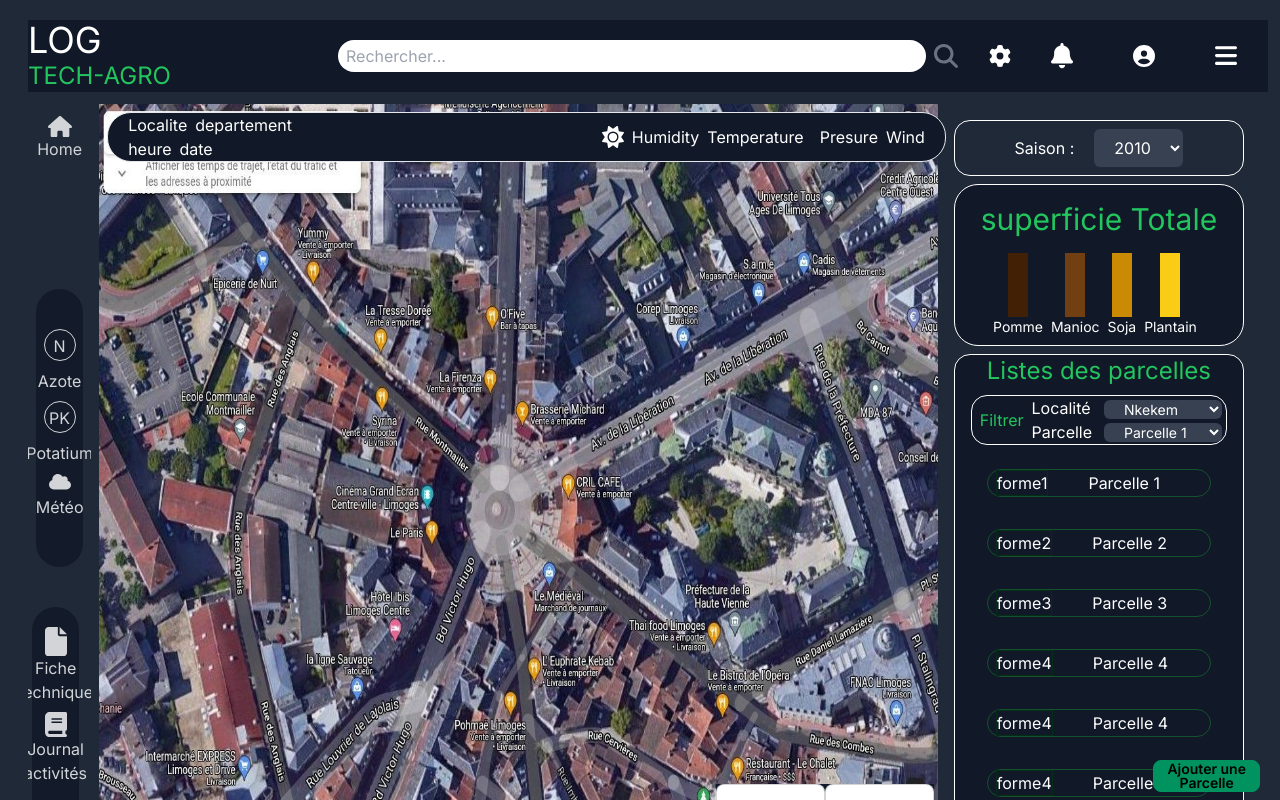
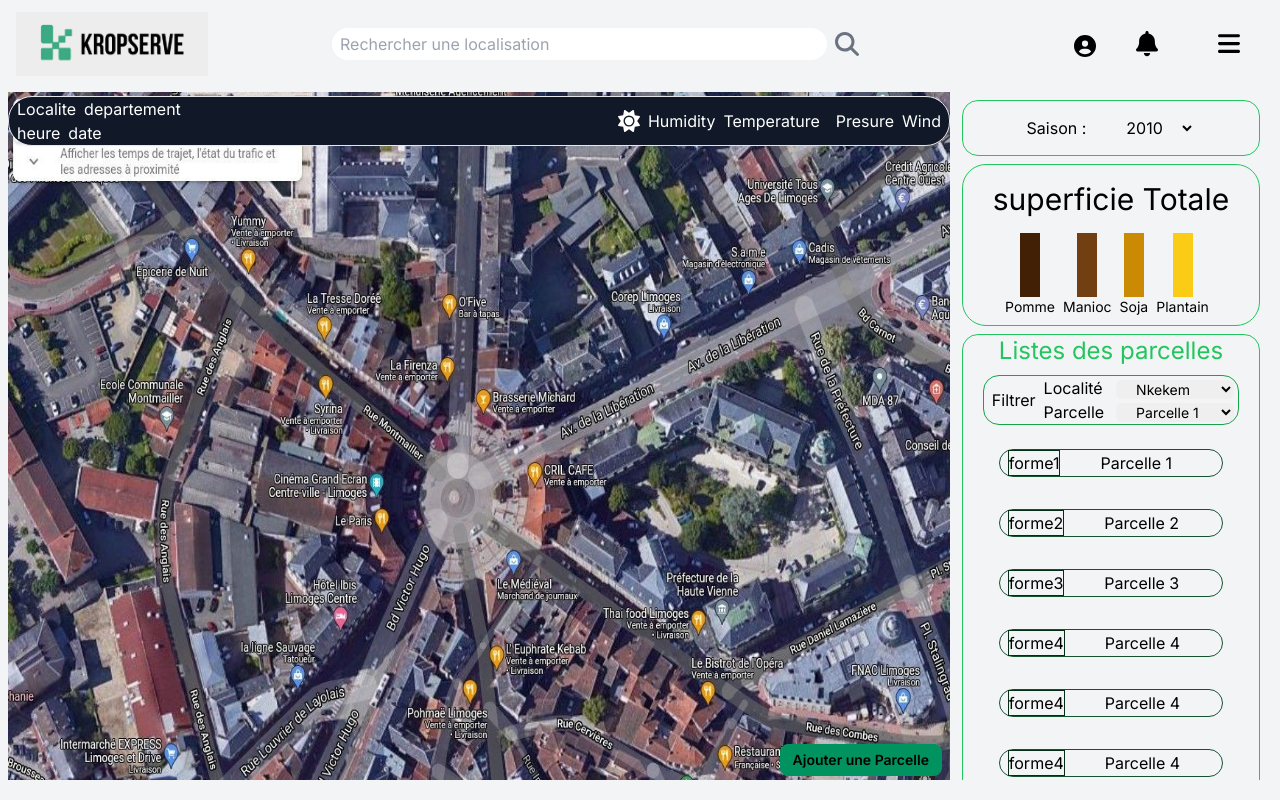
Before and after one commit to Mandarahades/yowyobdoc, a Next.js app: page /home1 in a window 1280 px wide. Built offline with nearby package versions, Linux system fonts and the light colour scheme.

Commit message:
New version home page

```diff
--- a/src/app/(techagro)/components/choixSaison.tsx
+++ b/src/app/(techagro)/components/choixSaison.tsx
@@ -4,10 +4,10 @@ type Props = {}
 
 export default function choixSaison({}: Props) {
   return (
-    <div className="flex flex-row justify-center mb-2 border border-white rounded-2xl p-2">
-      <form className='text-white'>
+    <div className="flex flex-row justify-center mb-2 border border-green-500 rounded-2xl p-2 z-0">
+      <form className=''>
         <label className='mr-5'>Saison  :</label>
-        <select className=" rounded-md py-2 px-4 bg-gray-700">
+        <select className=" rounded-md py-2 px-4 bg-gray-100 z-0">
           <option>2010</option>
           <option>2011</option>
           <option>2012</option>
--- a/src/app/(techagro)/components/filtreParcelles.tsx
+++ b/src/app/(techagro)/components/filtreParcelles.tsx
@@ -4,23 +4,23 @@ type Props = {}
 
 export default function filtreParcelles({}: Props) {
   return (
-    <div className="flex flex-row  justify-center border border-white rounded-2xl mt-2">
-      <div className='text-green-500 flex flex-col items-center justify-center mr-2 ml-2'>Filtrer</div>
-      <form className=' form flex flex-grow w-8/12 text-white justify-center items-center'>
+    <div className="flex flex-row  justify-center border border-green-600 rounded-2xl mt-2">
+      <div className='flex flex-col items-center justify-center mr-2 ml-2'>Filtrer</div>
+      <form className=' form flex flex-grow w-8/12 justify-center items-center'>
         <div className='flex flex-grow w-10/12'>
           <div className='flex flex-col mr-2 md:w-8/12'>
             <label className=''>Localité</label>
             <label className=''>Parcelle</label>
           </div>
           <div className='mx-1 flex flex-col text-sm'>
-              <select  className="form-control rounded-md my-1 px-4 bg-gray-700">
+              <select  className="form-control rounded-md my-1 px-4">
                   <option>Nkekem</option>
                   <option>Njombé</option>
                   <option>Pendja</option>
                   <option>Foumbot</option>
                   <option>Souza</option>
               </select>
-              <select className="form-control rounded-md px-4 bg-gray-700">
+              <select className="form-control rounded-md px-4 ">
                   <option>Parcelle 1</option>
                   <option>Parcelle 2</option>
                   <option>Parcelle 3</option>
--- a/src/app/(techagro)/components/image.tsx
+++ /dev/null
@@ -1,31 +0,0 @@
-import React from 'react';
-import { FontAwesomeIcon } from '@fortawesome/react-fontawesome';
-import { faSearch, faCalendarDays } from '@fortawesome/free-solid-svg-icons';
-import InfoHome from './infoHome';
-import Paginate from './paginate';
-import SatIndices from './satIndices';
-
-type Props = {};
-
-export default function Image({}: Props) {
-  return (
-    <div className="relative">
-      <img src="/fertisat.jpg" alt="Shoes" className="w-full md:h-screen overflow-scroll" />
-      <div className='absolute w-full lg:block bg-gray-900 outline-none text-white border rounded-3xl top-0 left-0 m-2 md:px-5'>
-        <InfoHome />
-      </div>
-      <div className='absolute flex flex-row justify-center items-center text-center w-full bottom-2'>
-        <div className='absolute flex flex-row justify-center text-white items-center text-center bottom-16 right-1 bg-gray-900'>
-          <SatIndices />
-        </div>
-        <div className='absolute flex flex-row justify-center items-center text-center w-11/12 mx-3 self-center lg:block bg-gray-900 outline-none text-white border rounded-3xl bottom-0 left-0 m-2 md:px-5'>
-          <Paginate />
-        </div>
-        <div className=' absolute bottom-2 right-1 h-10 w-10 flex mx-1 bg-gray-900 self-end rounded-3xl  text-white justify-center items-center'>
-          <FontAwesomeIcon icon={faCalendarDays} size="lg" width={24}/>
-        </div>
-      </div>
-
-    </div>
-  );
-}
--- /dev/null
+++ b/src/app/(techagro)/components/imageSat.tsx
@@ -0,0 +1,31 @@
+import React from 'react';
+import Image from 'next/image'
+import satPic from '../../../../public/fertisat.jpg'
+import { FontAwesomeIcon } from '@fortawesome/react-fontawesome';
+import { faSearch, faCalendarDays } from '@fortawesome/free-solid-svg-icons';
+import InfoHome from './infoHome';
+import Paginate from './paginate';
+import SatIndices from './satIndices';
+
+type Props = {};
+
+export default function ImageSat({}: Props) {
+  return (
+    <div className=" flex items-center justify-center sticky  top-10  mt-2 h-full w-full overflow-hidden"  >
+      <div className='h-full'>
+        <Image
+        src={satPic}
+          alt="image satellite"
+          className='md:h-screen'
+        />
+      </div>
+
+      <div className='absolute w-full m-1 px-2 self-center lg:block bg-gray-900 outline-none text-white border rounded-3xl top-0  md:px-2'>
+        <InfoHome />
+      </div>
+      <div className='absolute  justify-end  self-end text-center w-full bottom-1 right-1'>
+        <button className="btn btn-outline absolute bottom-2  btn-sm btn-active btn-success right-1">Ajouter une Parcelle</button>
+      </div>
+    </div>
+  );
+}
--- a/src/app/(techagro)/components/listParcelles.tsx
+++ b/src/app/(techagro)/components/listParcelles.tsx
@@ -5,7 +5,7 @@ type Props = {}
 
 export default function listParcelles({}: Props) {
   return (
-    <div className='flex flex-col   items-center mt-2 border bg-gray-900 border-white rounded-2xl text-white'>
+    <div className='flex flex-col   items-center mt-2 border bg-gray-100 border-green-500 rounded-2xl '>
         <div className='flex flex-col overflow-y-scroll' style={{ height: '64vh' }}>
             <div className='flex flex-grow text-2xl justify-center items-center  text-green-500 px-2'>Listes des parcelles</div>
             <div className='mb-2 md:h-20 w-full'><FiltreParcelles /></div>
@@ -49,9 +49,7 @@ export default function listParcelles({}: Props) {
                 <div className='mr-10 ml-2  border border-spacing-8 border-green-950'>forme4</div>
                 <div className=''>Parcelle 4</div>
             </div>
-            <div className="flex mt-5 sticky  h-16 md:fixed md:w-1/12  bottom-2  right-5  justify-end items-end">
-                <button className="btn btn-outline   btn-sm btn-active btn-success w-full">Ajouter une Parcelle</button>
-            </div>
+
         </div>
     </div>
   )
--- a/src/app/(techagro)/components/navbar.tsx
+++ b/src/app/(techagro)/components/navbar.tsx
@@ -1,42 +1,44 @@
 import React from 'react'
 import { FontAwesomeIcon } from '@fortawesome/react-fontawesome';
 import { faCircleUser, faBell, faCog, faBars ,faSearch, faUserCircle } from '@fortawesome/free-solid-svg-icons';
+import { width } from '@fortawesome/free-solid-svg-icons/fa0';
 
 
 type Props = {}
 
 export default function navbar({}: Props) {
   return (
-            <div className='flex flex-row w-full h-10 md:h-32 py-  text-white bg-gray-900 mx-2 items-center '>
-              <div className='navbar-start  items-center flex-shrink-1'>
-                <div className='mr-1 text-4xl'>LOG</div>
-                <div className='text-green-500 text-2xl'>TECH-AGRO</div>
+            <div className='flex sticky top-1 flex-row w-full h-10 md:h-16  mx-2 items-center z-50'>
+              <div className='navbar-start items-center h-full md:w-3/12'>
+                <div className='flex flex-row mr-1 w-2/3 h-full  items-end'>
+                   <img src="/lokropserve.jpg" alt="Shoes" className="h-full mr-1" />
+                </div>
               </div>
-              <div className="navbar-center md:w-6/12">
-                <div className="flex  rounded-md">
+              <div className="navbar-center md:w-5/12">
+                <div className="flex ">
                   <input
                     type="text"
-                    placeholder="Rechercher..."
-                    className="flex-row px-2 py-1  w-full rounded-3xl"
+                    placeholder="Rechercher une localisation"
+                    className="flex-row px-2 py-1 text-black  w-full rounded-3xl hidden md:block"
                   />
                   <div className="pl-2">
                     <FontAwesomeIcon icon={faSearch} height="lg" width={24} className="text-gray-500" />
                   </div>
                 </div>
               </div>
-              <div className='navbar-end'>
-                <div className='w-full flex flex-row  justify-center items-center flex-shrink-1'>
-                  <div className='mx-2 md:mx-5'><FontAwesomeIcon icon={faCog} size="6x" width={22}/></div>
+              <div className='flex flex-row navbar-end md:w-4/12 justify-end items-end right-1'>
+                <div className='w-full flex flex-row  justify-end items-end flex-shrink-1 '>
+                  <div className='mx-2 md:mx-5'><FontAwesomeIcon icon={faCircleUser} size="6x" width={22}/></div>
                   <div className='mx-2 md:mx-5'><FontAwesomeIcon icon={faBell} size="6x" width={22}/></div>
                   <div className="dropdown dropdown-end">
-                  <div tabIndex={0} role="button" className='mx-2 md:mx-5'>
+                  <div tabIndex={0} role="button" className='mx-2 md:mx-5 flex'>
                     <div className='mx-2 md:mx-5'>
-                    <FontAwesomeIcon icon={faCircleUser} size="lg" width={22}/>
+                    <FontAwesomeIcon icon = {faBars} size="lg" width={22} className='flex self-end'/>
                     </div>
                   </div>
                   <ul
                     tabIndex={0}
-                    className="menu menu-sm dropdown-content bg-base-100 rounded-box z-[1] mt-3 w-52 p-2 shadow">
+                    className="menu menu-sm dropdown-content bg-green-500 rounded-box mt-3 w-52 p-2 shadow text-black">
                     <li>
                       <a className="justify-between">
                         Profile
@@ -47,7 +49,6 @@ export default function navbar({}: Props) {
                     <li><a>Logout</a></li>
                   </ul>
                 </div>
-                  <div className='mx-2 md:mx-5'><FontAwesomeIcon icon={faBars} size="6x" width={22}/></div>
                 </div>
               </div>
             </div>
--- a/src/app/(techagro)/components/superficieTotale.tsx
+++ b/src/app/(techagro)/components/superficieTotale.tsx
@@ -4,8 +4,8 @@ type Props = {}
 
 export default function superficieTotale({}: Props) {
   return (
-    <div className='flex flex-col justify-center items-center border border-white rounded-3xl p-2 bg-gray-900 text-white'>
-        <div className='text-3xl flex flex-grow justify-center items-center my-2 text-green-500'>superficie Totale</div>
+    <div className='flex flex-col justify-center items-center border border-green-500 rounded-3xl p-2 bg-gray-100 '>
+        <div className='text-3xl flex flex-grow justify-center items-center my-2'>superficie Totale</div>
         <div className='flex flex-row mt-2'>
 
             <div className='flex flex-col mr-2 justify-center items-center'>
--- a/src/app/(techagro)/home1/page.tsx
+++ b/src/app/(techagro)/home1/page.tsx
@@ -1,7 +1,7 @@
 import React from 'react';
 import Navbar from '../components/navbar';
 import Indices from '../components/indices';
-import ImageSat from '../components/image';
+import ImageSat from '../components/imageSat';
 import SuperficieTotale from '../components/superficieTotale';
 import ListParcelles from '../components/listParcelles';
 import ChoixSaison from '../components/choixSaison';
@@ -14,23 +14,22 @@ type Props = {};
 
 export default function Page({}: Props) {
   return (
-    <div className= '  flex flex-col w-full p-5 bg-gray-800  md:top-0 overflow-y-scroll md:h-screen '>
-      {/* <div className='flex flex-col md:sticky md:top-0 md:bottom-0 md:h-screen'> */}
+    <div className='flex flex-col p-2 w-full bg-gray-100 md:bottom-5 overflow-y-auto md:h-screen md:w-screen'>
+      {/* <div className='flex flex-col md:top-0 md:bottom-0 md:h-screen'> */}
         <Navbar />
-        <div className='flex flex-col md:flex-row my-3 md:sticky md:top-0'>
-            <div className='flex flex-col md:flex-row md:sticky md:w-7/12 lg:w-8/12 xl:w-9/12 md:left-0 top-0 md:max-h-screen '>
-              <Indices />
+        <div className='flex flex-col md:flex-row my-3 overflow-hidden'>
+            <div className='flex  flex-col md:flex-row  md:w-8/12 lg:w-9/12 xl:w-9/12 md:left-0 top-0 md:h-full '>
+              {/* <Indices /> */}
               <ImageSat />
-
-
             </div>
-            <div className='flex flex-col md:mx-2 md:sticky  md:w-5/12 lg:w-4/12 xl:w-3/12  md:right-0 md:bottom-0 md:max-h-32 md:scroll-my-1  md:top-0 md:h-screen mt-2 h- p-2' >
+            <div className='flex flex-col md:mx-1 md:sticky md:w-4/12 lg:w-3/12 xl:w-3/12 md:right-0 md:bottom-0  md:scroll-my-1 md:top-0 md:h-screen mt-2 p-2'>
               <ChoixSaison />
               <SuperficieTotale />
               {/* <FiltreParcelles /> */}
               <ListParcelles />
             </div>
         </div>
+
       {/* </div> */}
     </div>
   );
```
Also changed, not shown: public/lokropserve.jpg (added).
